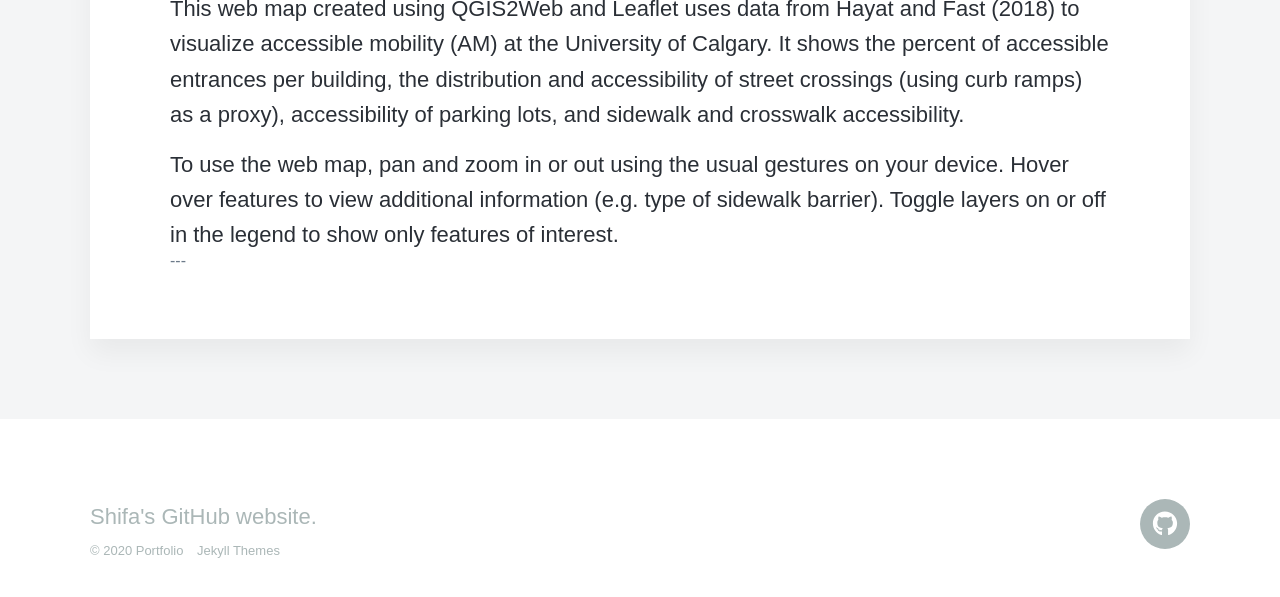
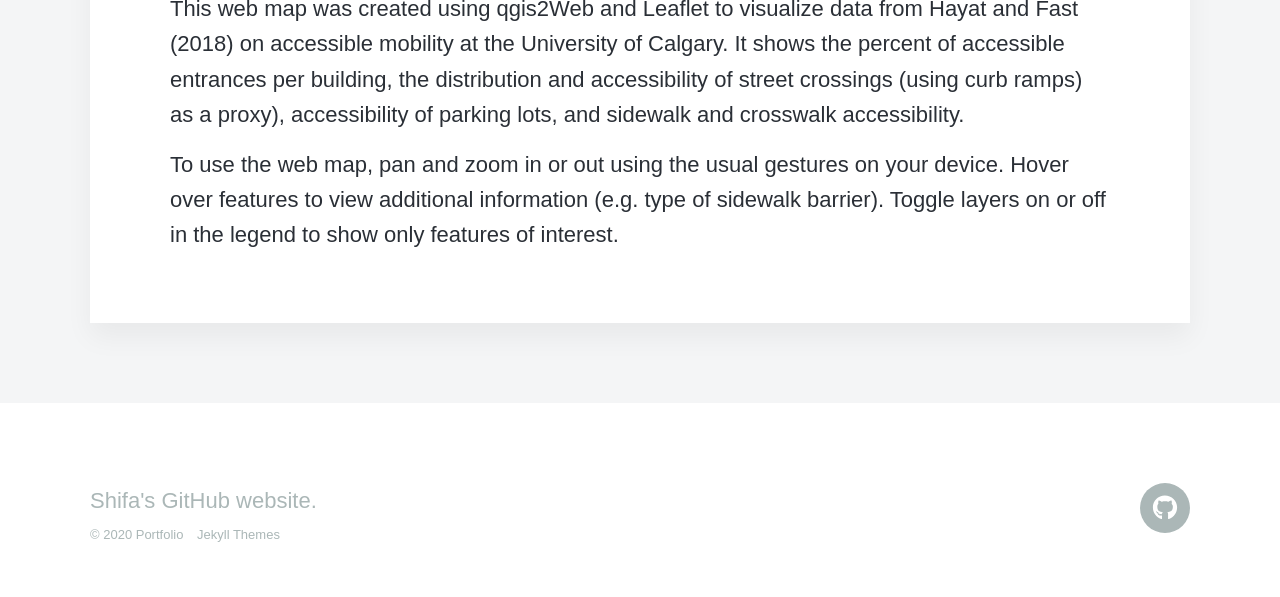
Before and after one commit to shifahayat/shifahayat.github.io, a Jekyll site: the page built from _projects/map.html, in a window 1280 px wide and 900 px high, scrolled down 962 px, cut to the strip 264-861 px from the top of the window. Built offline with Jekyll 4.4.1, drawn with Linux system fonts in a browser that asks for light colours; nearby versions of some CDN libraries; some web fonts are replaced.

Commit message:
Wording change

```diff
--- a/_projects/map.html
+++ b/_projects/map.html
@@ -18,8 +18,8 @@ featured_image: '/images/demo/demo-square.jpg'
 <p>
 <h6>
 <p>
-	This web map created using QGIS2Web and Leaflet uses data from Hayat and Fast (2018) to
-	visualize accessible mobility (AM) at the University of Calgary. It shows the percent of accessible
+	This web map was created using qgis2Web and Leaflet to visualize data from Hayat and Fast (2018) on
+	accessible mobility at the University of Calgary. It shows the percent of accessible
 	entrances per building, the distribution and accessibility of street crossings (using curb ramps)
 	as a proxy), accessibility of parking lots, and sidewalk and crosswalk accessibility.
 <p>
@@ -29,5 +29,3 @@ featured_image: '/images/demo/demo-square.jpg'
 
 </h6>
 </div>
-
----
```
